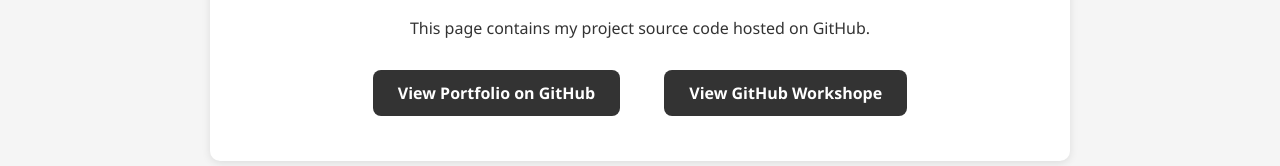
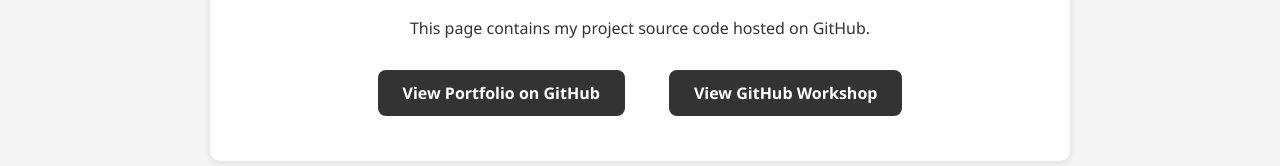
Before and after one commit to Panvi-2801/Panvi.github.io, a plain HTML site: page sourcecode.html in a window 1280 px wide. Shown: the part 295-461 px from the top of the page. Drawn offline with Linux system fonts and the light colour scheme.

Commit message:
Fix HTML encoding issues in sourcecode.html

```diff
--- a/sourcecode.html
+++ b/sourcecode.html
@@ -96,7 +96,7 @@
         <p>This page contains my project source code hosted on GitHub.</p>
         <div class="repo-links">
             <a href="https://github.com/Panvi-2801/Panvi.github.io" target="_blank">View Portfolio on GitHub</a>
-            <a href="https://github.com/Panvi-2801/GitHub-Workshop" target="_blank">View GitHub Workshope</a>
+            <a href="https://github.com/Panvi-2801/GitHub-Workshop" target="_blank">View GitHub Workshop</a>
         </div>
     </section>
 
```
